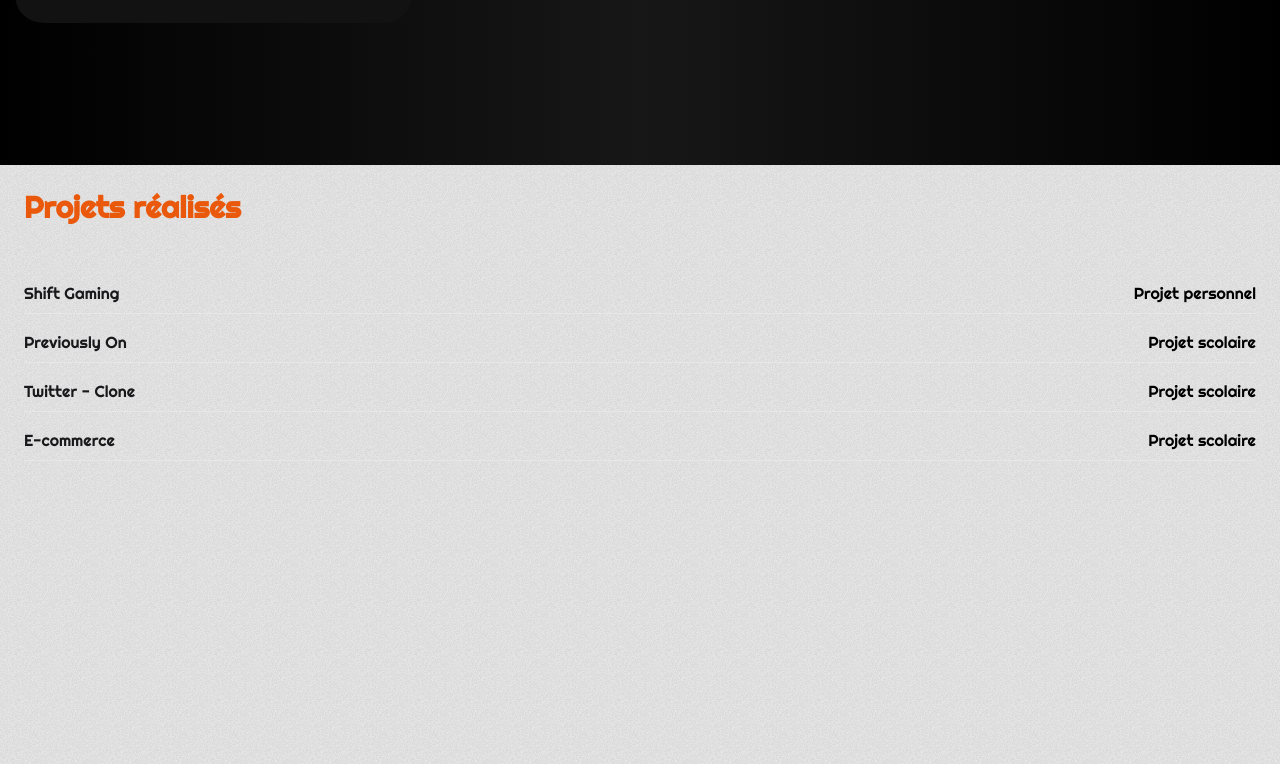
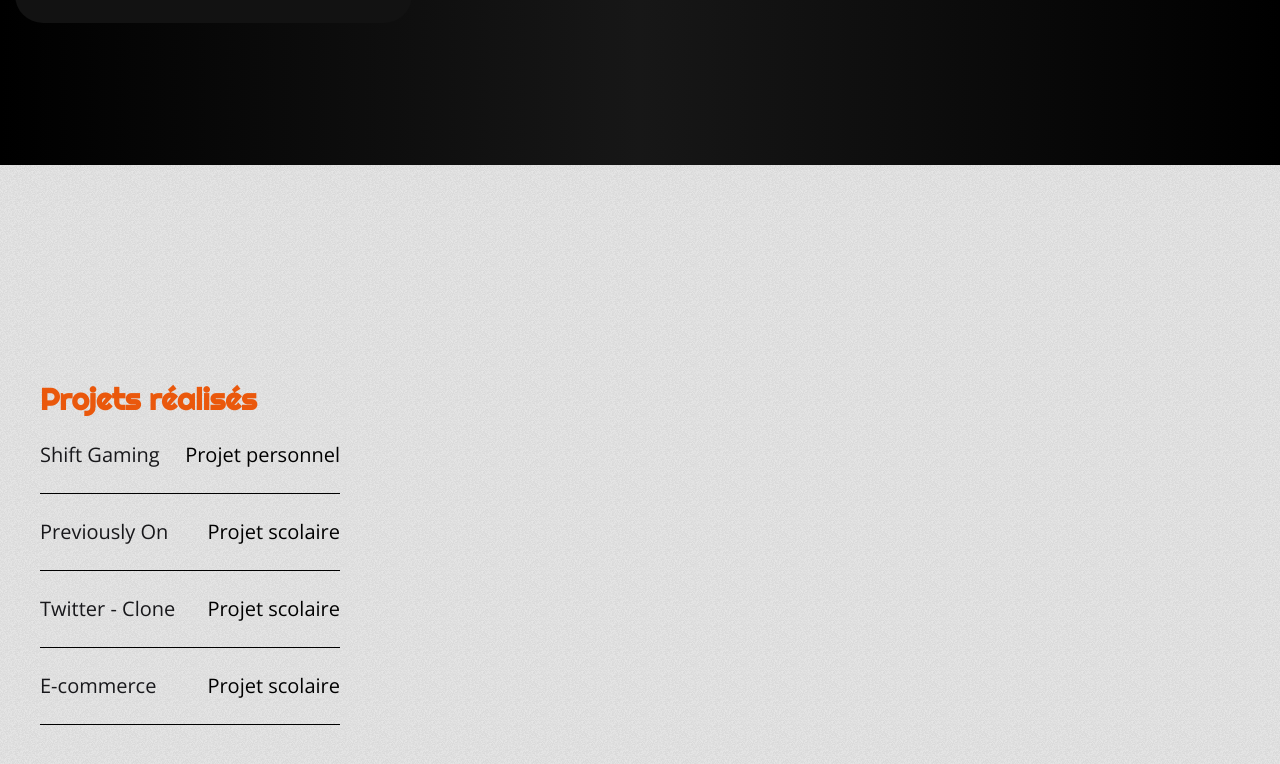
Before and after one commit to Dopey59/Portfolio2024, a React (Create React App) app in the folder client/: page / in a window 1280 px wide. Shown: the part 2235-2999 px from the top of the page. Built offline with nearby package versions, Linux system fonts and the light colour scheme; a web font is replaced by a local one.

Commit message:
[+] update

```diff
--- a/client/src/views/projects.jsx
+++ b/client/src/views/projects.jsx
@@ -13,66 +13,71 @@ export default function Projects() {
 
     return(
         <>
-        <div id="projects" className="noisy h-screen w-full">
-            <div className="flex-row justify-between items-center sm:mx-6 gap-2 ">
-                <div className="sm:flex-row sm:justify-between flex flex-col">
+        <div id="projects" className="noisy sm:h-screen">
+            <div className="mainContainer sm:grid sm:grid-cols-2 flex flex-col items-center sm:mx-10 ">
+
+                <div className="elementContainer flex flex-col gap-6 h-[26rem] sm:w-1/2">
                         <h2 className="text-orange-600 text-3xl mt-6 font-black">Projets réalisés</h2>
-                    <hr />
+
+                    <div className="flex justify-between hover:cursor-pointer"
+                        onMouseEnter={() => setShowImage1(true)}
+                        onMouseLeave={() => setShowImage1(false)}>
+                        <p className="sm:text-xl font text-zinc-900">Shift Gaming</p>
+                        <p className="sm:text-xl font-light">Projet personnel</p>
                     </div>
 
-                <div className="titleProject mt-14">
-                    <div className="flex justify-between mb-2 hover:cursor-pointer"
-                        onMouseEnter={() => setShowImage1(true)}
-                        onMouseLeave={() => setShowImage1(false)}>
-                        <h2 className="sm:text-base font text-zinc-900"
-                        >Shift Gaming</h2>
+                    <span className='border-1 border-b border-black'></span>
 
-                        <h2 className="sm:text-base font-light">Projet personnel</h2>
-                    </div>
-                    <hr />
-                    <div className="flex justify-between mb-2 mt-4 hover:cursor-pointer"
+                    <div className="flex justify-between hover:cursor-pointer"
                         onMouseEnter={() => setShowImage2(true)}
                         onMouseLeave={() => setShowImage2(false)}>
-                        <h2 className="sm:text-base font text-zinc-900">Previously On</h2>
-                        <h2 className="sm:text-base font-light">Projet scolaire</h2>
+                        <p className="sm:text-xl font text-zinc-900">Previously On</p>
+                        <p className="sm:text-xl font-light">Projet scolaire</p>
                     </div>
-                    <hr />
-                    <div className="flex justify-between mb-2 mt-4 hover:cursor-pointer"
+
+                    <span className='border-1 border-b border-black'></span>
+
+                    <div className="flex justify-between mx-hover:cursor-pointer"
                         onMouseEnter={() => setShowImage3(true)}
                         onMouseLeave={() => setShowImage3(false)}>
-                        <h2 className="sm:text-base font text-zinc-900">Twitter - Clone</h2>
-                        <h2 className="sm:text-base font-light">Projet scolaire</h2>
+                        <p className="sm:text-xl font text-zinc-900">Twitter - Clone</p>
+                        <p className="sm:text-xl font-light">Projet scolaire</p>
                     </div>
-                    <hr />
-                    <div className="flex justify-between mb-2 mt-4 hover:cursor-pointer"
+
+                    <span className='border-1 border-b border-black'></span>
+
+                    <div className="flex justify-between mx-hover:cursor-pointer"
                         onMouseEnter={() => setShowImage4(true)}
                         onMouseLeave={() => setShowImage4(false)}>
-                        <h2 className="sm:text-base font text-zinc-900">E-commerce</h2>
-                        <h2 className="sm:text-base font-light">Projet scolaire</h2>
+                        <p className="sm:text-xl font text-zinc-900">E-commerce</p>
+                        <p className="sm:text-xl font-light">Projet scolaire</p>
                     </div>
-                    <hr />
+
+                    <span className='border-1 border-b border-black'></span>
                 </div>
+
+                <div className='imagesShowed sm:h-screen h-fit flex items-center'>
                     {showImage1 && (
-                <div className=" justify-between w-1/2 flex gap-3">
-                    <img src={Image1} alt="Description" className='border-white border-8 sm:w-64 h-auto rounded-xl'/>
-                    <p >Lorem ipsum dolor sit amet consectetur adipisicing elit. Quisquam quia at ratione dicta sint sequi, repellat excepturi? Quidem, nesciunt corporis inventore in ut modi facilis similique ipsum quia commodi iure!</p>
+                    <div className="">
+                        <img src={Image1} alt="Description" className='border-white border-8 rounded-xl  h-auto'/>
                     </div>
                     )}
                     {showImage2 && (
-                    <div className="image-container rounded">
-                        <img src={Image2} alt="Description" className='border-white border-8 sm:w-64 h-auto rounded-xl ' />
+                        <div className=" rounded">
+                            <img src={Image2} alt="Description" className='border-white border-8 rounded-xl  h-auto ' />
                         </div>
                     )}
                     {showImage3 && (
-                    <div className="image-container rounded">
-                        <img src={Image3} alt="Description" className='border-white border-8 sm:w-64 h-auto rounded-xl ' />
+                        <div className=" rounded w-full">
+                            <img src={Image3} alt="Description" className='border-white border-8 rounded-xl  h-auto ' />
                         </div>
                     )}
                     {showImage4 && (
-                    <div className="image-container rounded">
-                        <img src={Image4} alt="Description" className='border-white border-8 sm:w-64 h-auto rounded-xl '/>
+                        <div className=" rounded">
+                            <img src={Image4} alt="Description" className='border-white border-8 rounded-xl  h-auto '/>
                         </div>
                     )}
+                </div>
             </div>
         </div>
         </>
--- a/client/src/views/tools.jsx
+++ b/client/src/views/tools.jsx
@@ -5,7 +5,7 @@ export default function Tools(){
         <>
          <div id="tools" className="bg-gradient-to-r from-black mx-auto flex items-center flex-col justify-center via-neutral-900 to-black h-fit sm:h-screen">
                 <h1 className='text-orange-600 sm:text-3xl text-2xl text-center sm:mx-6 py-6 '>Outils & Compétences</h1>
-                <div class="ag-courses_box w-full">
+                <div class="ag-courses_box w-full overflow-x-auto sm:overflow-hidden sm:flex-row ">
                     <div class="ag-courses_item">
                     <a href="#" class="ag-courses-item_link">
                         <div class="ag-courses-item_bg"></div>
```
Lines whose indentation alone changed are shown as unchanged.
